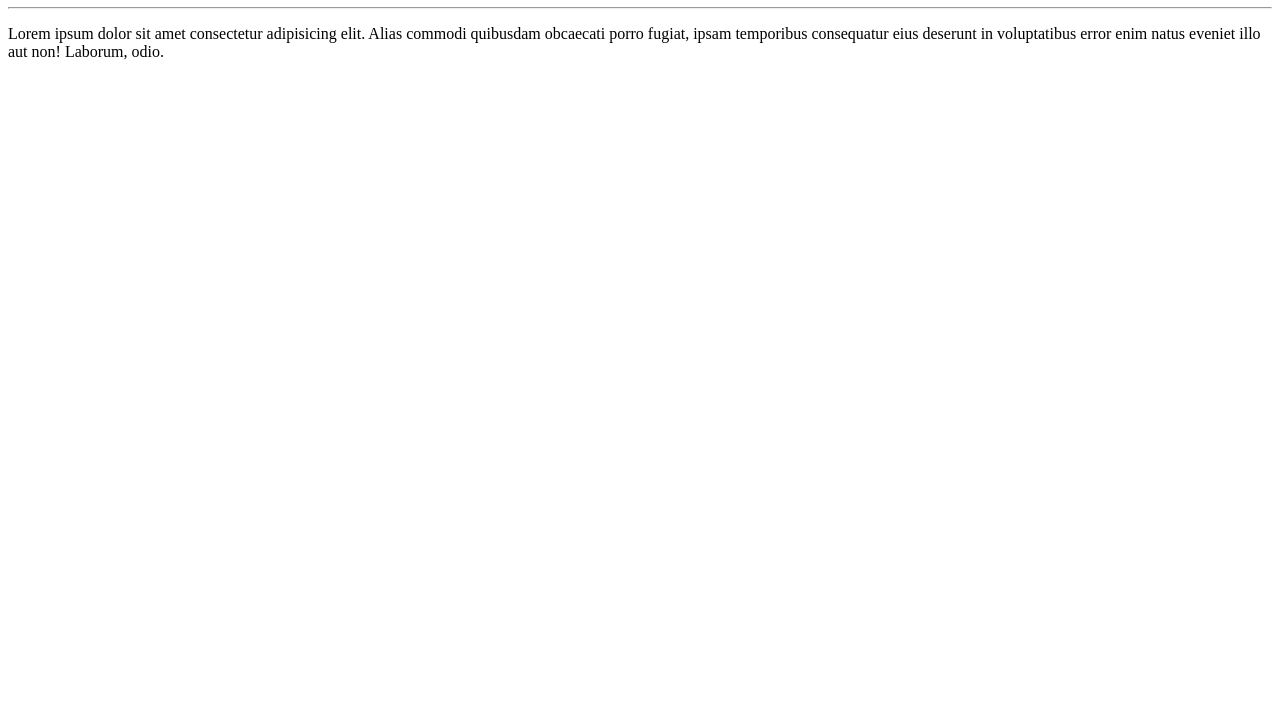
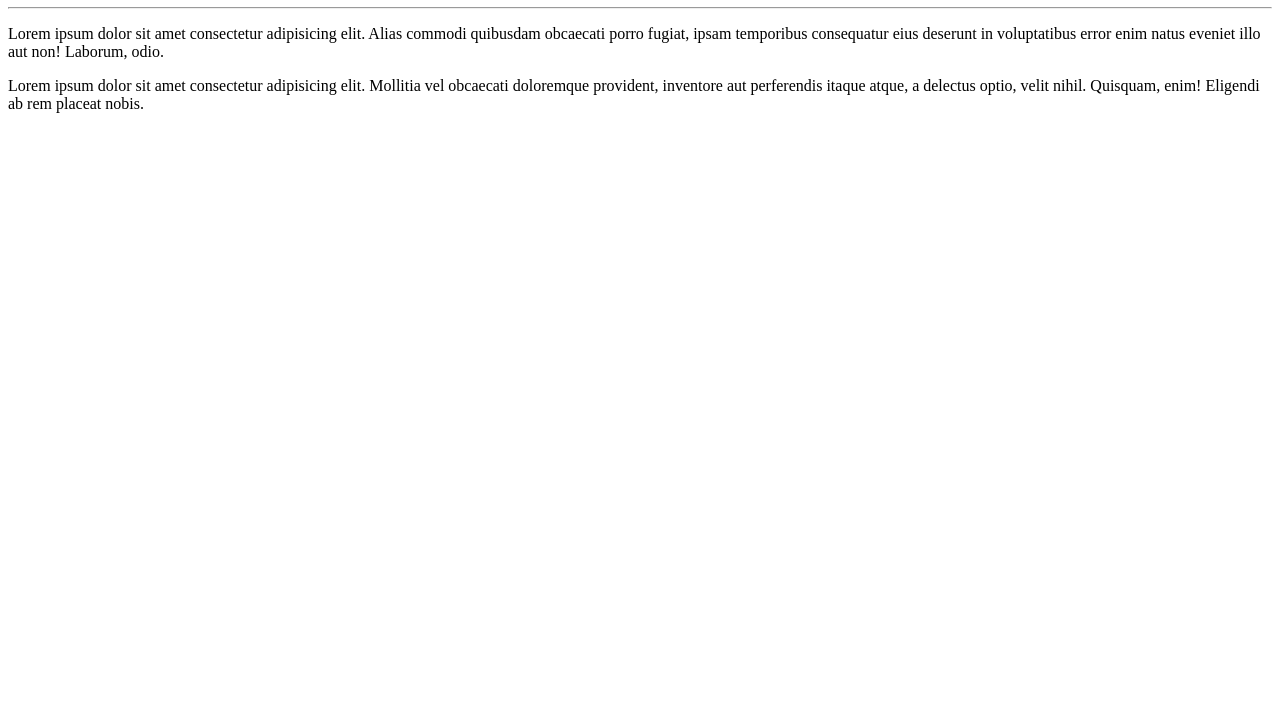
Before and after one commit to moreiratb/ola_mundo, a plain HTML site: page site-exemplo/index.html in a window 1280 px wide. Shown: the part 73-800 px from the top of the page. Drawn offline with Linux system fonts and the light colour scheme.

Commit message:
Adicionei um parágrafo

```diff
--- a/site-exemplo/index.html
+++ b/site-exemplo/index.html
@@ -9,6 +9,7 @@
     <h1>Olá, Mundo!</h1>
     <hr>
     <p>Lorem ipsum dolor sit amet consectetur adipisicing elit. Alias commodi quibusdam obcaecati porro fugiat, ipsam temporibus consequatur eius deserunt in voluptatibus error enim natus eveniet illo aut non! Laborum, odio.</p>
+    <p>Lorem ipsum dolor sit amet consectetur adipisicing elit. Mollitia vel obcaecati doloremque provident, inventore aut perferendis itaque atque, a delectus optio, velit nihil. Quisquam, enim! Eligendi ab rem placeat nobis.</p>
 
 </body>
 </html>
```
